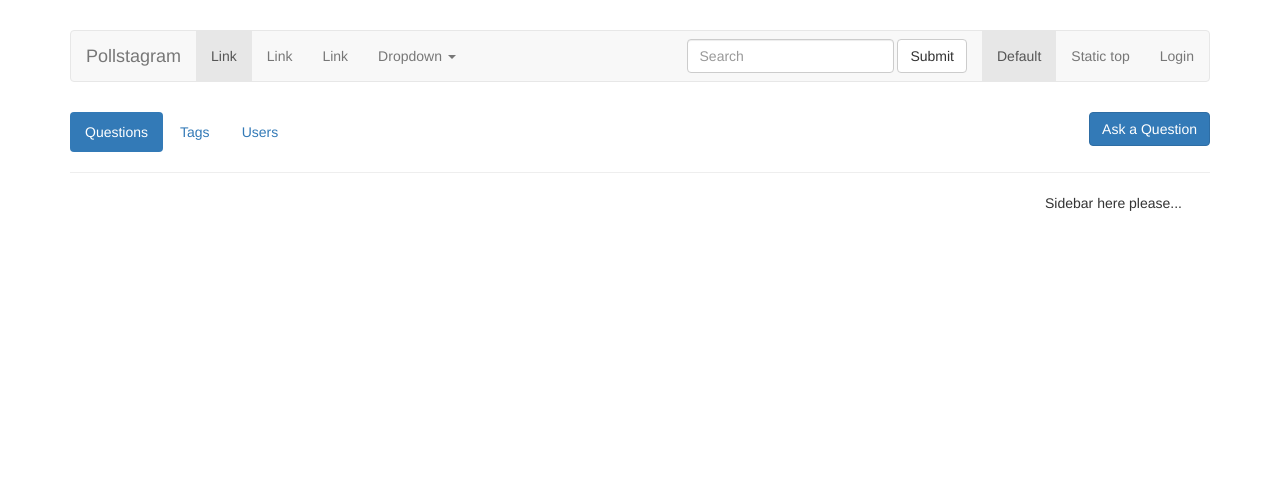
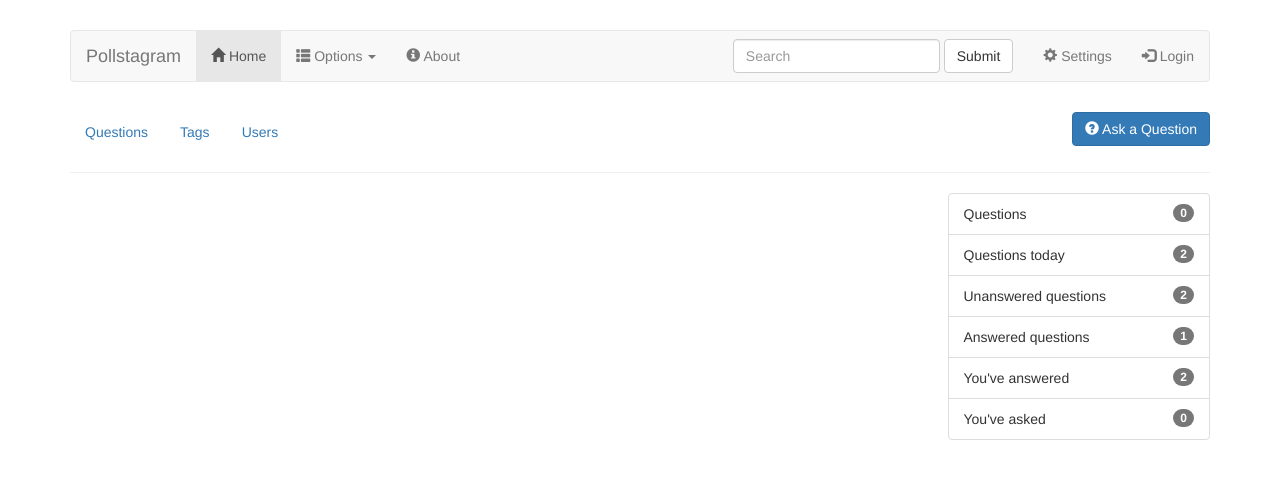
Before and after one commit to pollstagram/pollstagram, a Django app: page / in a window 1280 px wide. Shown: the top 479 px of the page. Run offline with Django 3.2, Linux system fonts and the light colour scheme; data that the repository does not hold is empty; some libraries are stand-ins or nearby versions.

Commit message:
fixed links and question creation

```diff
--- a/poll/forms.py
+++ b/poll/forms.py
@@ -11,13 +11,16 @@ class QuestionForm(ModelForm):
     class Meta:
         model = Question
         fields = ('content_markdown', 'tags')
-        widgets = {'content_markdown': AdminPagedownWidget(),}
+        widgets = {
+            'content_markdown': AdminPagedownWidget(),
+            'tags': TextInput(attrs={'class': 'form-control', 'placeholder': 'Tags', 'type': 'text'}),
+        }
 
 class ChoiceForm(ModelForm):
     class Meta:
         model = Choice
         fields = ('content_markdown',)
-        widgets = {'content_markdown': Textarea(attrs={'rows':3, 'cols':10}),}
+        widgets = {'content_markdown': Textarea(attrs={'rows': 3, 'class': 'form-control', 'placeholder': 'Input choice...'}),}
 
 class AnswerForm(ModelForm):
     class Meta:
--- a/poll/management/commands/temp.py
+++ b/poll/management/commands/temp.py
@@ -12,3 +12,7 @@ class Command(BaseCommand):
         print q.user_has_answered(u)
         print c.percent_all_votes()
         print Vote.objects.get_score(q)
+        qs = Question.objects.all()
+        sorted_id_list = [q.id for q in sorted(qs, key=lambda q: q.ratings['score'], reverse=True)]
+        print sorted_id_list
+        print [(q.ratings['score'], q.id, q ) for q in Question.objects.filter(pk__in=sorted_id_list)]
--- a/poll/models.py
+++ b/poll/models.py
@@ -11,7 +11,7 @@ from voting.models import Vote
 # Create your models here.
 
 class Question(models.Model):
-    content_markdown = models.TextField(max_length=255)
+    content_markdown = models.TextField(max_length=255, verbose_name=u'Content (markdown)')
     content_markup = models.TextField(max_length=255)
     content_rawtext = models.TextField(max_length=255)
     created_by = models.ForeignKey(User)
@@ -57,7 +57,7 @@ class Question(models.Model):
 
 class Choice(models.Model):
     question = models.ForeignKey(Question, related_name='choices')
-    content_markdown = models.TextField(max_length=255)
+    content_markdown = models.TextField(max_length=255, verbose_name=u'Content (markdown)')
     content_markup = models.TextField(max_length=255)
     content_rawtext = models.TextField(max_length=255)
 
--- a/pollstagram/settings/base.py
+++ b/pollstagram/settings/base.py
@@ -159,6 +159,7 @@ INSTALLED_APPS = (
     'taggit',
     'voting',
     'crispy_forms',
+    'googlecharts',
 )
 # Set activation window for django-registration app
 ACCOUNT_ACTIVATION_DAYS = 7
--- a/pollstagram/urls.py
+++ b/pollstagram/urls.py
@@ -4,6 +4,7 @@ from django.contrib.auth.decorators import login_required
 
 from pollstagram import views
 from poll.models import Question
+from taggit.models import Tag
 from voting.views import vote_on_object
 
 # Uncomment the next two lines to enable the admin:
@@ -13,7 +14,8 @@ admin.autodiscover()
 urlpatterns = patterns('',
     # Examples:
     url(r'^$', views.IndexView.as_view(), name='home'),
-
+    url(r'^polls/$', views.IndexView.as_view(), name='polls_index'),
+    url(r'^tags/$', views.ListView.as_view(model=Tag, context_object_name = 'tags'), name='tags_index'),
     # Generic view to vote on Link objects
     url(r'^polls/(?P<object_id>\d+)/(?P<direction>up|down|clear)vote/?$',
         vote_on_object,
--- a/pollstagram/views.py
+++ b/pollstagram/views.py
@@ -32,10 +32,22 @@ class PollDetailView(DetailView):
     model = Question
     context_object_name = 'question'
 
+    def get_context_data(self, **kwargs):
+        context = super(PollDetailView, self).get_context_data(**kwargs)
+        context['pie_data'] = [[unicode(choice), choice.num_votes()] for choice in self.get_object().choices.all()]
+        # context['pie_data'] = [['foo', 32], ['bar', 64], ['baz', 96]]
+        return context
+
 class PollResultsView(DetailView):
     model = Question
     template_name = 'poll/question_result.html'
     context_object_name = 'question'
+
+    def get_context_data(self, **kwargs):
+        context = super(PollResultsView, self).get_context_data(**kwargs)
+        context['pie_data'] = [[unicode(choice), choice.num_votes()] for choice in self.get_object().choices.all()]
+        # context['pie_data'] = [['foo', 32], ['bar', 64], ['baz', 96]]
+        return context
 
 class AjaxableResponseMixin(object):
     """
--- a/templates/includes/nav.html
+++ b/templates/includes/nav.html
@@ -12,11 +12,9 @@
   </div>
   <div class="navbar-collapse collapse">
     <ul class="nav navbar-nav">
-      <li class="active"><a href="#">Link</a></li>
-      <li><a href="#">Link</a></li>
-      <li><a href="#">Link</a></li>
+      <li class="active"><a href="#"><span class="glyphicon glyphicon-home"></span> Home</a></a></li>
       <li class="dropdown">
-        <a href="#" class="dropdown-toggle" data-toggle="dropdown">Dropdown <b class="caret"></b></a>
+        <a href="#" class="dropdown-toggle" data-toggle="dropdown"><span class="glyphicon glyphicon-th-list"></span> Options <b class="caret"></b></a>
         <ul class="dropdown-menu">
           <li><a href="#">Action</a></li>
           <li><a href="#">Another action</a></li>
@@ -27,25 +25,24 @@
           <li><a href="#">One more separated link</a></li>
         </ul>
       </li>
+      <li><a href="#"><span class="glyphicon glyphicon-info-sign"></span> About</a></a></li>
 	</ul>
 	<ul class="nav navbar-nav navbar-right">
-		<li class="active"><a href="./">Default</a></li>
-		<li><a href="../navbar-static-top/">Static top</a></li>
+		<li><a href="#"><span class="glyphicon glyphicon-cog"></span> Settings</a></li>
 		{% if user.is_authenticated %}
 		<li class="dropdown">
 	        <a href="#" class="dropdown-toggle" data-toggle="dropdown">
 					<span class="glyphicon glyphicon-user"></span> {{ user.username }} <b class="caret"></b></a>
 	        <ul class="dropdown-menu">
-	          <li><a href="#">Action</a></li>
-	          <li><a href="#">Another action</a></li>
-              <li><a href="{% url 'auth_password_change' %}" target="_blank">Change password</a></li>
+	          <li><a href="#"><span class="glyphicon glyphicon-edit"></span> Edit Profile</a></li>
+              <li><a href="{% url 'auth_password_change' %}" target="_blank"><span class="glyphicon glyphicon-lock"></span> Change password</a></li>
 	          <li class="divider"></li>
-              <li><a href="{% url 'auth_logout' %}">Logout</a></li>
+              <li><a href="{% url 'auth_logout' %}"><span class="glyphicon glyphicon-log-out"></span> Logout</a></li>
 	        </ul>
 		</li>
 		{% else %}
 		<li>
-			<a href="{% url 'auth_login' %}">Login</a>
+			<a href="{% url 'auth_login' %}"><span class="glyphicon glyphicon-log-in"></span> Login</a>
 		</li>
 		{% endif %}
     </ul>
@@ -64,14 +61,14 @@
 <div class="row">
 	<div class="col-lg-10">
 	<ul class="nav nav-pills">
-	  <li class="active"><a href="#">Questions</a></li>
-	  <li><a href="#">Tags</a></li>
+	  <li><a href="{% url 'polls_index' %}">Questions</a></li>
+	  <li><a href="{% url 'tags_index' %}">Tags</a></li>
 	  <li><a href="#">Users</a></li>
 	</ul>
 	</div>
 	<div class="col-lg-2">
 		<div class="pull-right">
-			<a href="{% url 'poll_create' %}" type="button" class="btn btn-primary">Ask a Question</a>
+			<a href="{% url 'poll_create' %}" type="button" class="btn btn-primary"><span class="glyphicon glyphicon-question-sign"></span> Ask a Question</a>
 		</div>
 	</div>
 </div>
--- /dev/null
+++ b/templates/includes/pagination.html
@@ -0,0 +1,23 @@
+{% if is_paginated %}
+	<div class="text-center">
+		<ul class="pagination center">
+			{% if page_obj.has_previous %}
+				<li ><a href="?page={{ page_obj.previous_page_number }}">&laquo;</a></li>
+			{% else %}
+				<li class="disabled"><a>&laquo;</a></li>
+			{% endif %}
+			{% for page_num in page_obj.paginator.page_range %}
+				{% ifequal page_num page_obj.number %}
+					<li class="active"><a>{{ page_num }}</a></li>
+				{% else %}
+					<li><a href="?page={{ page_num }}">{{ page_num }}</a></li>
+					{% endifequal %}
+			{% endfor %}
+			{% if page_obj.has_next %}
+				<li><a href="?page={{ page_obj.next_page_number }}">&raquo;</a></li>
+			{% else %}
+				<li class="disabled"><a>&raquo;</a></li>
+			{% endif %}
+		</ul>
+	</div>
+{% endif %}
--- a/templates/poll/base.html
+++ b/templates/poll/base.html
@@ -2,13 +2,38 @@
 
 {% block content %}
 <div class="row">
-	<div class="col-lg-10">
+	<div class="col-lg-9">
 	{% block content-detailed %}
 	{% endblock %}
 	</div>
-	<div class="col-lg-2">
+	<div class="col-lg-3">
 	{% block sidebar %}
-		Sidebar here please...
+	<ul class="list-group">
+		<li class="list-group-item">
+			<span class="badge">{{ questions.count }}</span>
+			Questions
+		</li>
+		<li class="list-group-item">
+	    	<span class="badge">2</span>
+			Questions today
+	  	</li>
+		<li class="list-group-item">
+	    	<span class="badge">2</span>
+			Unanswered questions
+	  	</li>
+		<li class="list-group-item">
+	    	<span class="badge">1</span>
+			Answered questions
+	  	</li>
+		<li class="list-group-item">
+	    	<span class="badge">2</span>
+			You've answered
+	  	</li>
+		<li class="list-group-item">
+	    	<span class="badge">0</span>
+			You've asked
+	  	</li>
+	</ul>
 	{% endblock %}
 	</div>
 </div>
--- a/templates/poll/question_list.html
+++ b/templates/poll/question_list.html
@@ -1,42 +1,12 @@
 {% extends "poll/base.html" %}
 {% load voting_tags %}
-{% load poll_tags %}
 
 {% block content-detailed %}
 <div class="panel-group" id="accordion">
-	<form>
-	{{ form.as_p}}
-	</form>
 {% for question in questions %}
-	{% if user|has_voted:question %}
-		{% include "includes/result.html" %}
-	{% else %}
-		{% include "includes/detail.html" %}
-	{% endif %}
+	{% include "includes/detail.html" %}
 	<hr/>
 {% endfor %}
 </div>
-{% if is_paginated %}
-	<div class="text-center">
-		<ul class="pagination center">
-			{% if page_obj.has_previous %}
-				<li ><a href="?page={{ page_obj.previous_page_number }}">&laquo;</a></li>
-			{% else %}
-				<li class="disabled"><a>&laquo;</a></li>
-			{% endif %}
-			{% for page_num in page_obj.paginator.page_range %}
-				{% ifequal page_num page_obj.number %}
-					<li class="active"><a>{{ page_num }}</a></li>
-				{% else %}
-					<li><a href="?page={{ page_num }}">{{ page_num }}</a></li>
-					{% endifequal %}
-			{% endfor %}
-			{% if page_obj.has_next %}
-				<li><a href="?page={{ page_obj.next_page_number }}">&raquo;</a></li>
-			{% else %}
-				<li class="disabled"><a>&raquo;</a></li>
-			{% endif %}
-		</ul>
-	</div>
-{% endif %}
+{% include "includes/pagination.html" %}
 {% endblock %}
```
Also changed, not shown: templates/includes/detail.html (+5 -2 lines), templates/includes/result.html (+10 -3 lines), templates/poll/question_detail.html (+51 -1 lines), templates/poll/question_form.html (+27 -17 lines), templates/poll/question_result.html (+23 -0 lines), templates/taggit/tag_list.html (added, +17 -0 lines).
